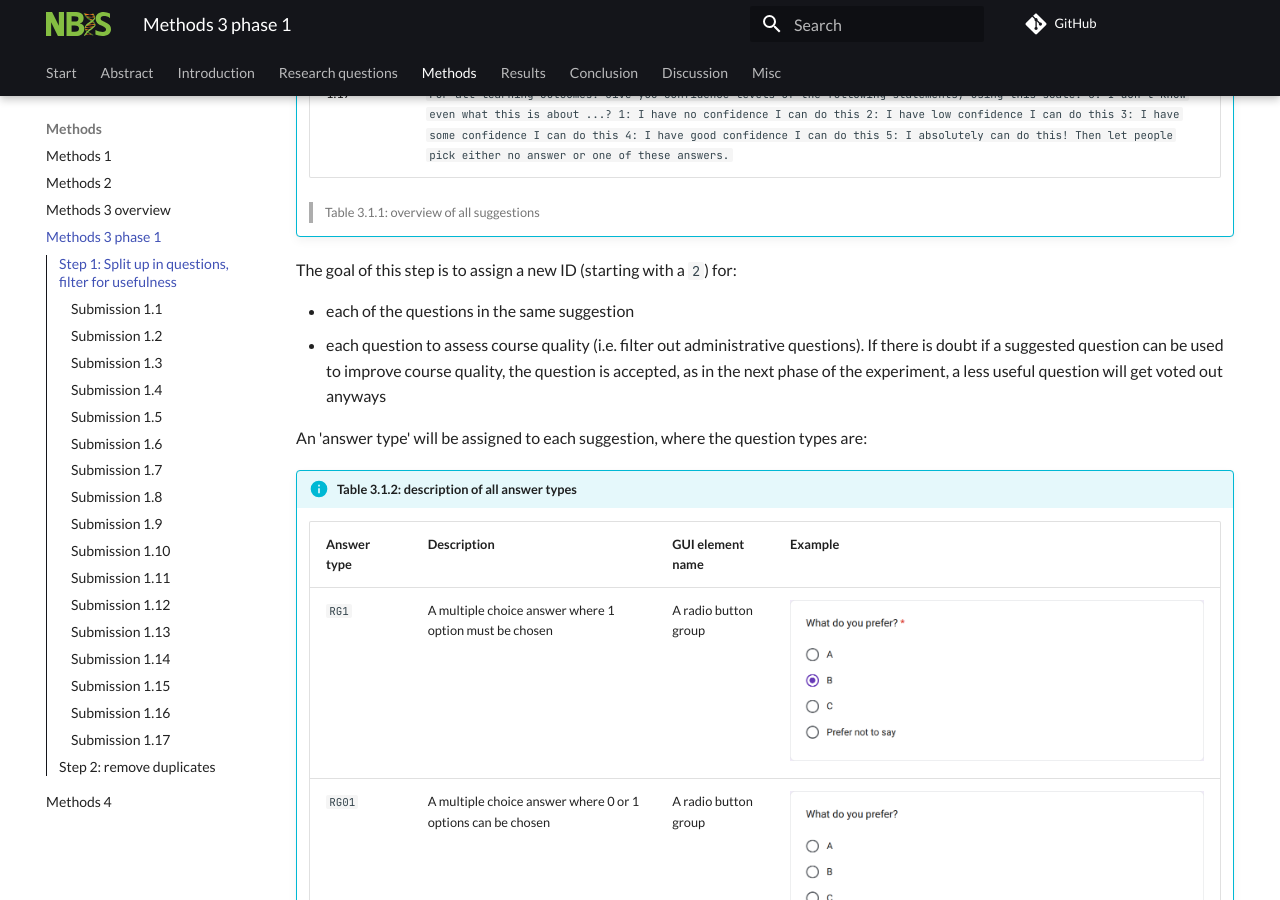
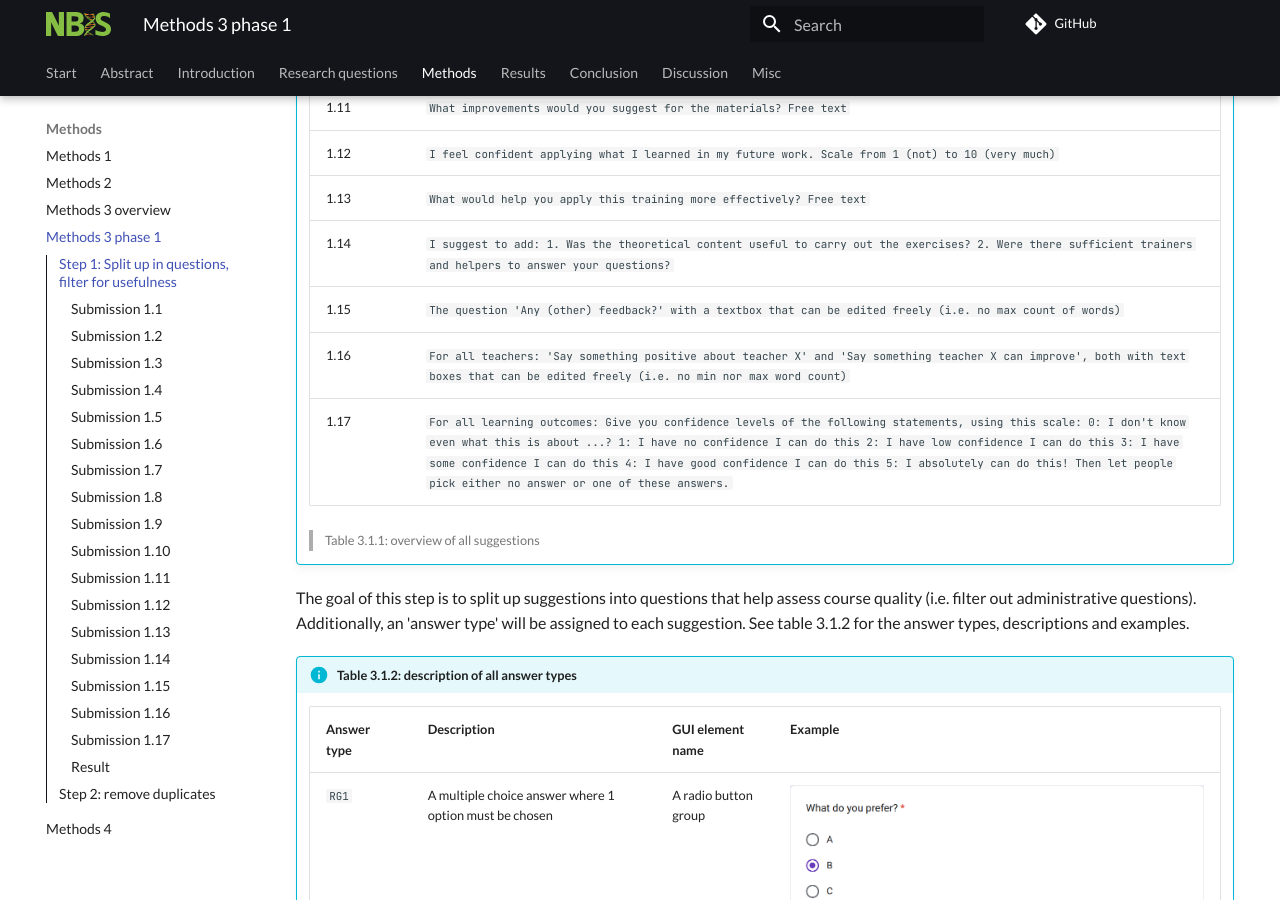
Before and after one commit to NBISweden/elixir_evaluation_evaluation, an MkDocs documentation site: the page built from docs/methods_3_phase_1_processing.md, in a window 1280 px wide and 900 px high, scrolled down 1652 px. Built offline with MkDocs 1.6.1 and Material for MkDocs 9.7.7, drawn with Linux system fonts in a browser that asks for light colours; comment, search, counter and statistics services are not loaded; some of the changed text lies outside the part shown.

Commit message:
Improve wording

```diff
--- a/docs/methods_3_phase_1_processing.md
+++ b/docs/methods_3_phase_1_processing.md
@@ -36,9 +36,21 @@
 
 ## Step 1: Split up in questions, filter for usefulness
 
-Here is are the verbatum suggestions without time stamps, with an identifier added,
-where the first number (always a `1` here) denotes the step.
-The second number denotes the ID within that step.
+Here is are the verbatim suggestions without time stamps,
+with an identifier added.
+
+The first denotes the set number,
+the second number denotes the ID within that set.
+
+!!! info "Table 3.1.0: overview of all sets"
+
+    Set number|Description
+    ----------|--------------------
+    1         |All submissions
+    2         |All questions
+    3         |All unique questions
+
+    > Table 3.1.0: overview of all sets
 
 !!! info "Table 3.1.1: overview of all suggestions"
 
@@ -68,17 +80,11 @@
 
     > Table 3.1.1: overview of all suggestions
 
-The goal of this step is to assign a new ID (starting with a `2`) for:
-
-- each of the questions in the same suggestion
-- each question to assess course quality
-  (i.e. filter out administrative questions).
-  If there is doubt if a suggested question can be used to improve
-  course quality, the question is accepted, as in the next phase
-  of the experiment, a less useful question will get voted out anyways
-
-An 'answer type' will be assigned to each suggestion, where the
-question types are:
+The goal of this step is to
+split up suggestions into questions that help assess course quality
+(i.e. filter out administrative questions).
+Additionally, an 'answer type' will be assigned to each suggestion.
+See table 3.1.2 for the answer types, descriptions and examples.
 
 !!! info "Table 3.1.2: description of all answer types"
 
@@ -712,15 +718,11 @@
 
 This is a question to assess course quality. It will be labelled `2.40`.
 
-## Step 2: remove duplicates
+### Result
 
-Here is are the questions from the previous step, with the identifier added,
-where the first number (always a `2` here) denotes the step.
-The second number denotes the ID within that step.
+The 17 submissions resulted in 43 questions.
 
-The raw questions have been assigned a question format.
-
-!!! info "Table 3.2.1: overview of all questions"
+!!! info "Table 3.1.3: overview of all questions"
 
     <!-- markdownlint-disable MD013 --><!-- Tables cannot be split up over lines, hence will break 80 characters per line -->
 
@@ -774,8 +776,16 @@
 
     <!-- markdownlint-enable MD013 -->
 
-    > Table 3.2.1: overview of all questions.
+    > Table 3.1.3: overview of all questions.
     > See table 3.1.2 for the descrptions of the answer type
+
+## Step 2: remove duplicates
+
+Here we remove the duplicates from Table 3.1.3.
+We do so by adding a new ID to each **unique** question,
+where the first number (always a `3` here) denotes the step
+(in this case, the step to remove duplicate questions),
+and the second number denotes the ID within that set of unique questions.
 
 In this table, we remove the duplicates:
 
```
